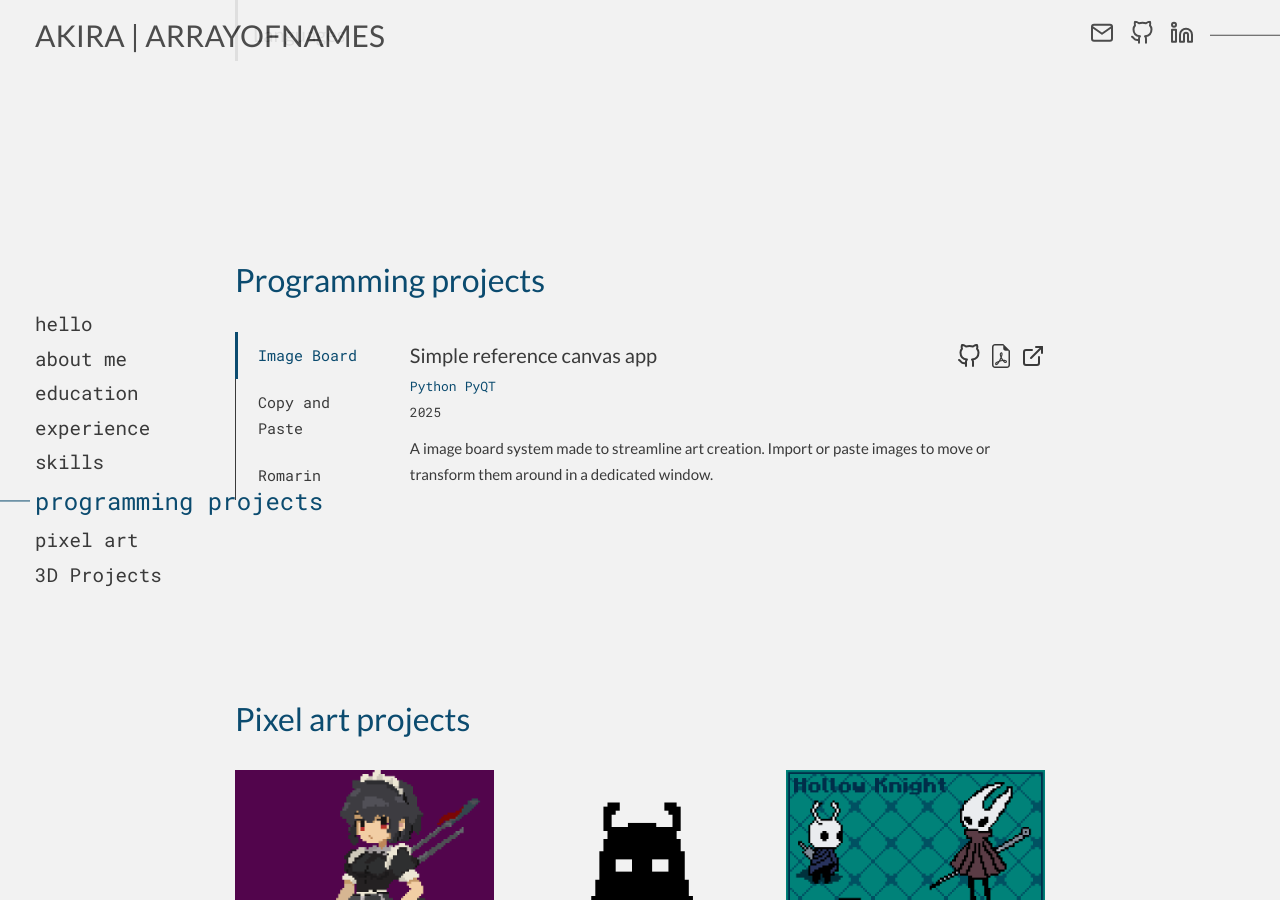
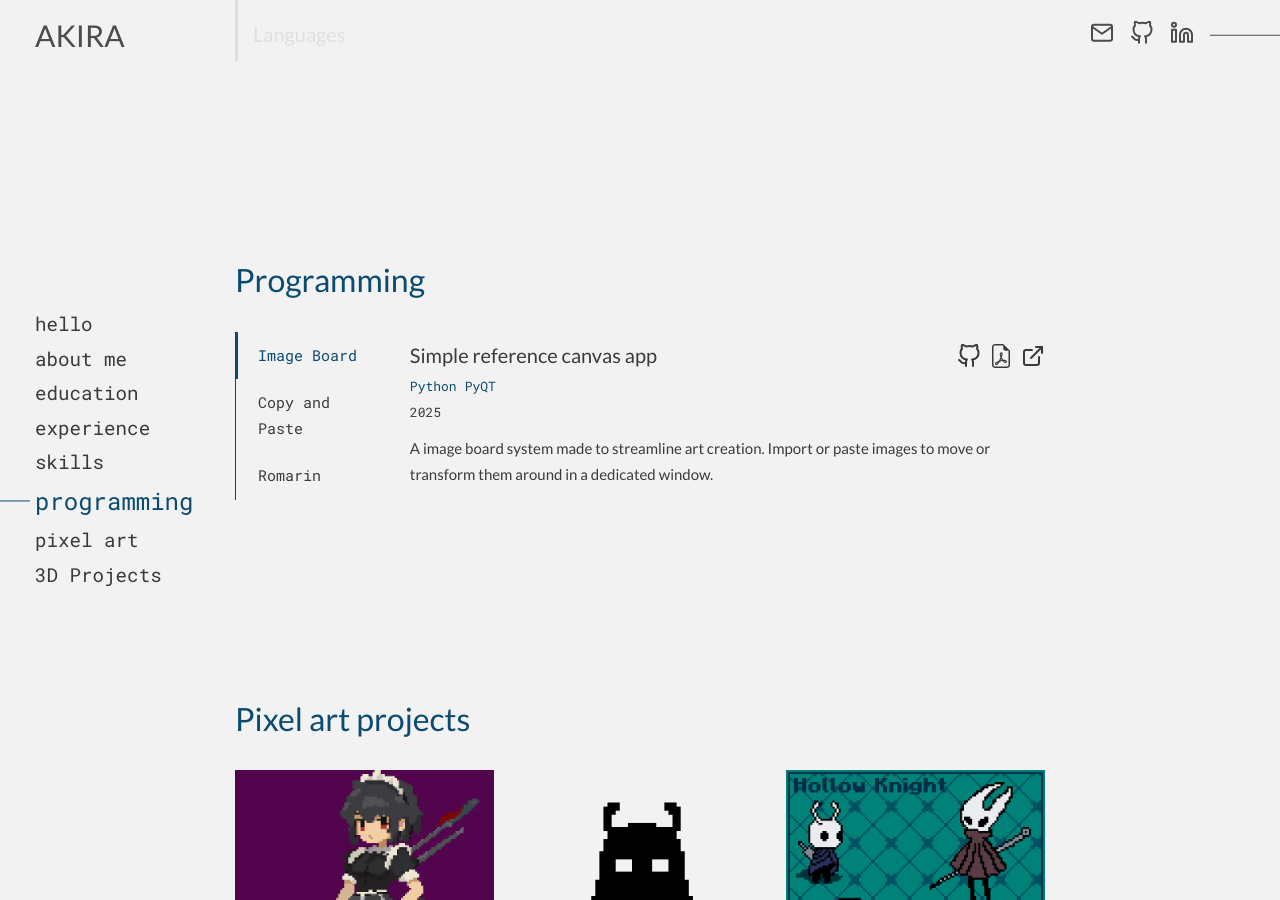
Before and after one commit to Akikki/akikki.github.io, a Jekyll site: the page built from _src/index.html, in a window 1280 px wide and 900 px high, scrolled down 2912 px. Built offline with Jekyll 4.4.1, drawn with Linux system fonts in a browser that asks for light colours.

Commit message:
Changed preview

```diff
--- a/_config.yml
+++ b/_config.yml
@@ -1,11 +1,11 @@
 # site variables
-url:          "https://rand-asswad.xyz"
+url:          "https://akikki.github.io"
 baseurl:      ""
 source:       ./_src
 destination:  ./_site
 
 # meta
-title: Akira | ArrayOfNames
+title: Akira
 description: | # appears in search engines preview (keep it under 120 chars)
   Akira is a student in Mechanical engineering
 
--- a/_src/_sections/05_programming.html
+++ b/_src/_sections/05_programming.html
@@ -1,10 +1,10 @@
 ---
 layout: default
-title: programming projects
+title: programming
 permalink: /projects/programming/
 ---
 
-<h1 class="section-header">Programming projects</h1>
+<h1 class="section-header">Programming</h1>
 {% assign prog = site.data.projects | where: "category", "programming" %}
 <div id="projects" class="tabs-container">
   <div class="tabs">
```
